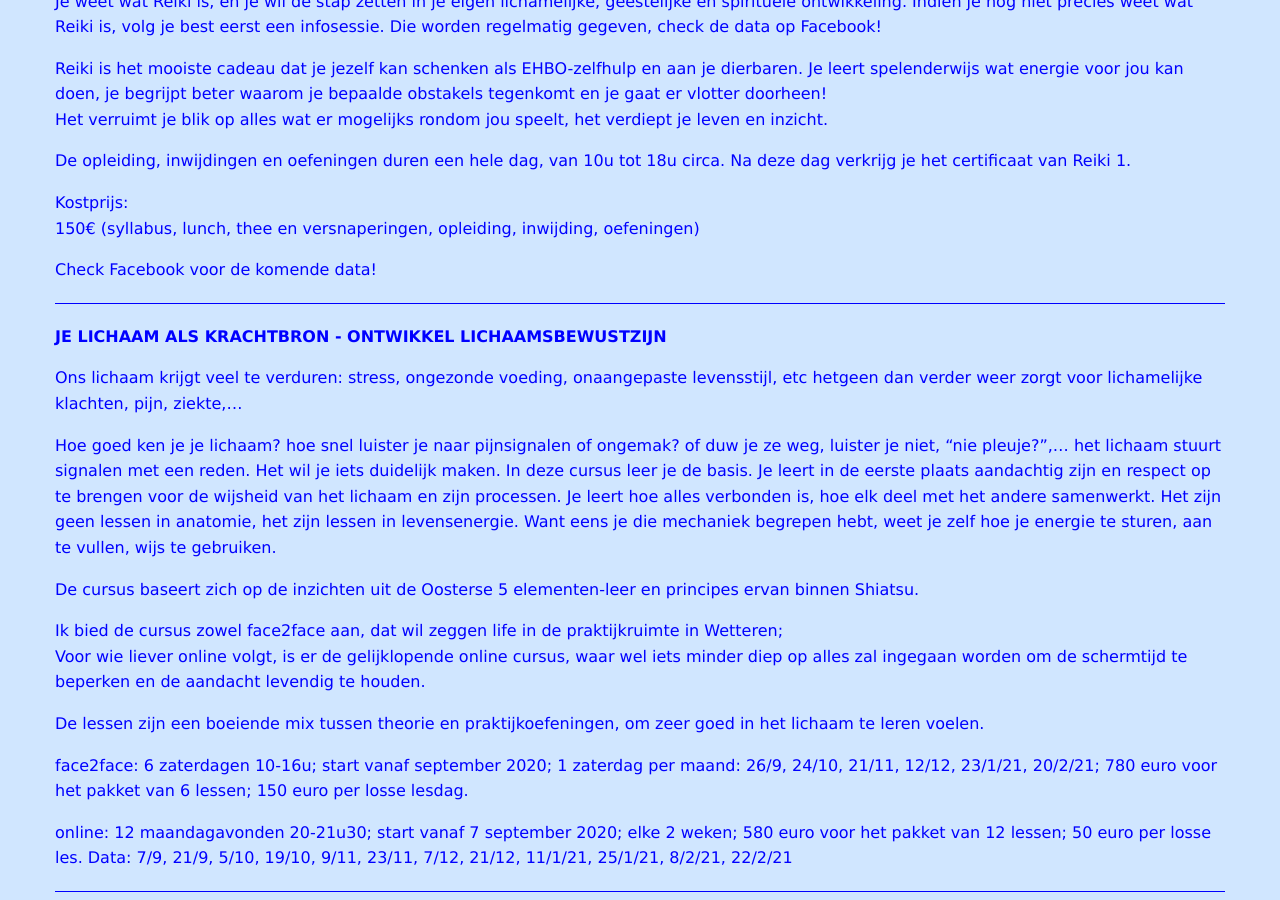
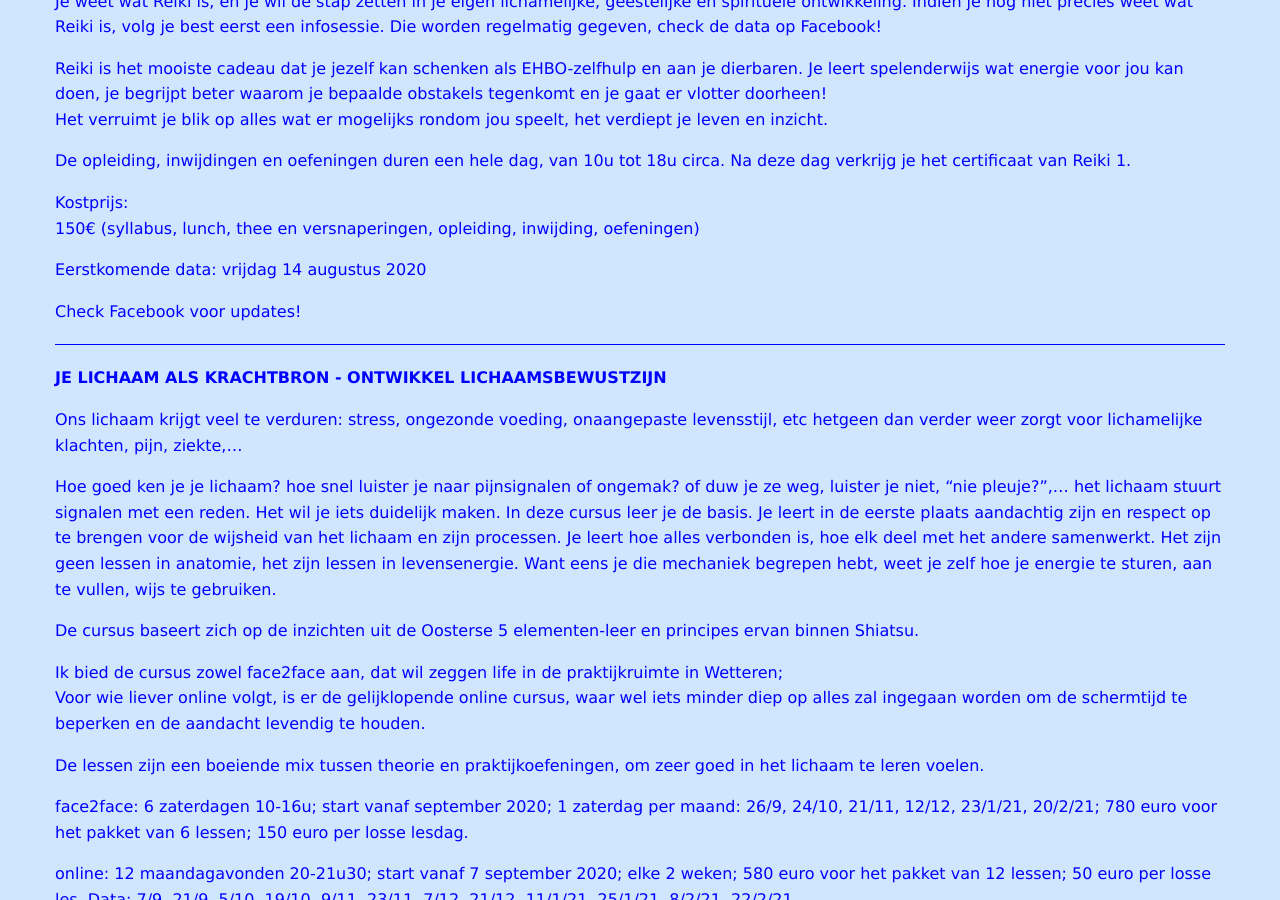
Before and after one commit to ankher/ankher.github.io, a Jekyll site: the page built from cursussen.md, in a window 1280 px wide and 900 px high, scrolled down 1585 px. Built offline with Jekyll 4.4.1, drawn with Linux system fonts in a browser that asks for light colours; nearby versions of some CDN libraries; our own code applies the rules of GitHub Pages for plain Markdown files.

Commit message:
Update cursussen.md

```diff
--- a/cursussen.md
+++ b/cursussen.md
@@ -74,7 +74,10 @@ De opleiding, inwijdingen en oefeningen duren een hele dag, van 10u tot 18u circ
 Kostprijs:
 150€ (syllabus, lunch, thee en versnaperingen, opleiding, inwijding, oefeningen)
 
-Check Facebook voor de komende data!
+Eerstkomende data:
+vrijdag 14 augustus 2020
+
+Check Facebook voor updates!
 
 ---
 
```
